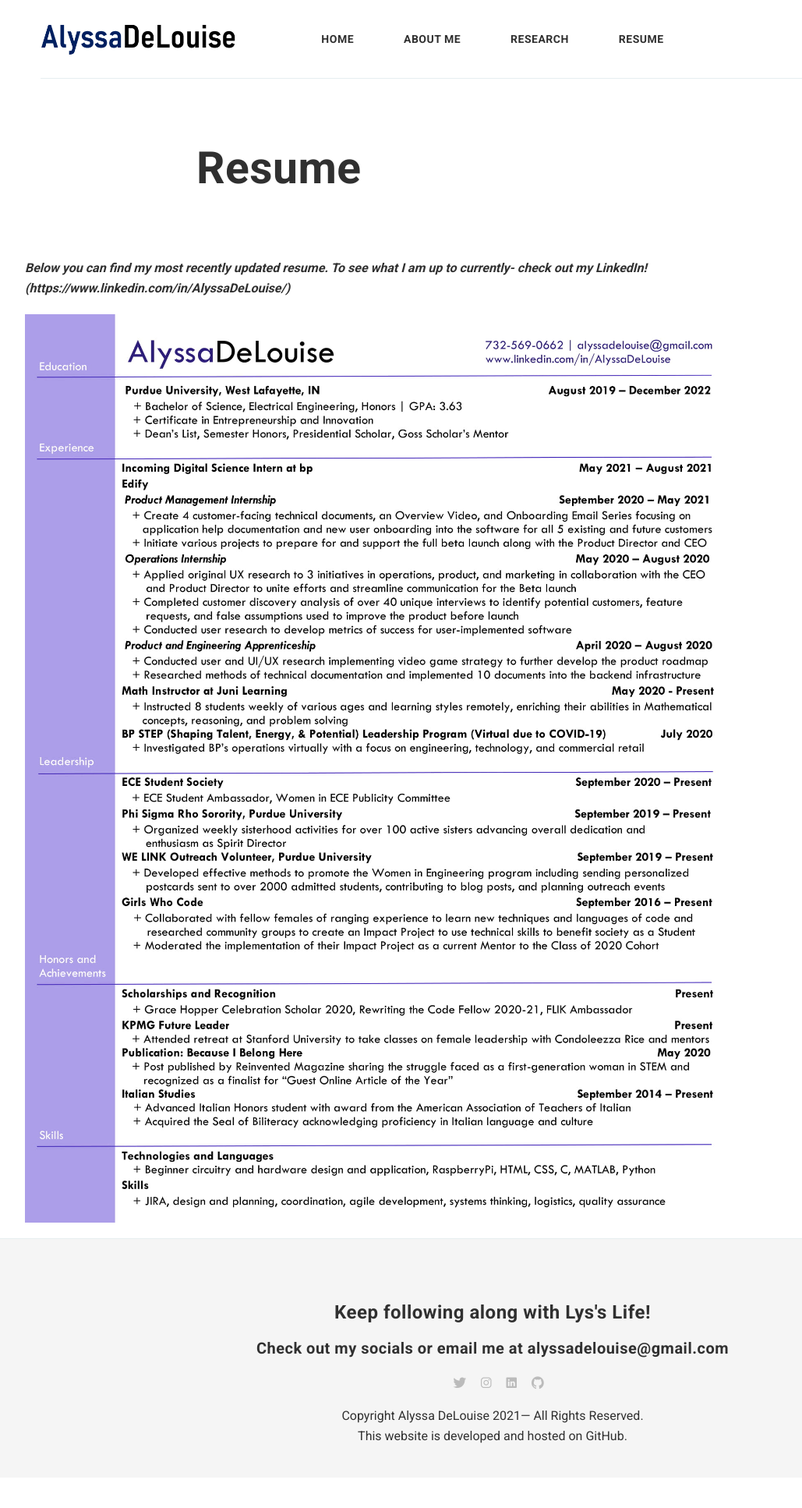
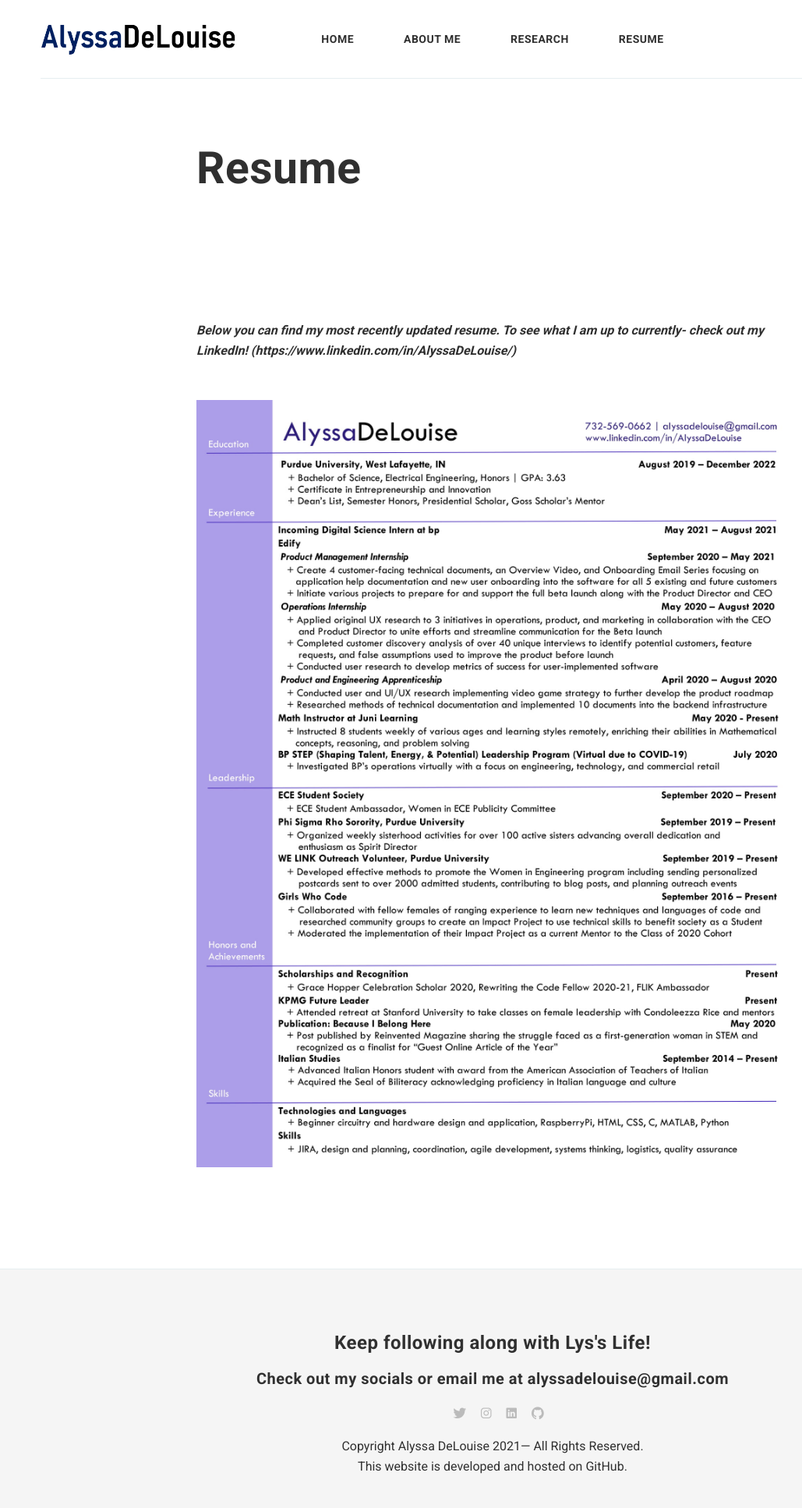
Before and after one commit to alyssadelouise/home, a Jekyll site: the page built from _pages/resume.md, in a window 1280 px wide. Shown: the whole page at 78% size, without its empty margins (8-1037 px from the left). Built offline with Jekyll 4.4.1, drawn with Linux system fonts in a browser that asks for light colours; nearby versions of some CDN libraries; comment, search, counter and statistics services are not loaded; before the commit the page ends 1895 px from its top, so only the background shows below that.

Commit message:
Update pageresume.html

```diff
--- a/_layouts/pageresume.html
+++ b/_layouts/pageresume.html
@@ -14,7 +14,7 @@ layout: default
 <div class="container">
 	<div class="row">
 		<!-- begin page -->
-		<article class=" col-9 col-t-2 col-m-12">
+		<article class="page col col-8 col-t-10 col-m-12">
 			<div class="page__content">
 				{{ content }}
 			</div>
```
